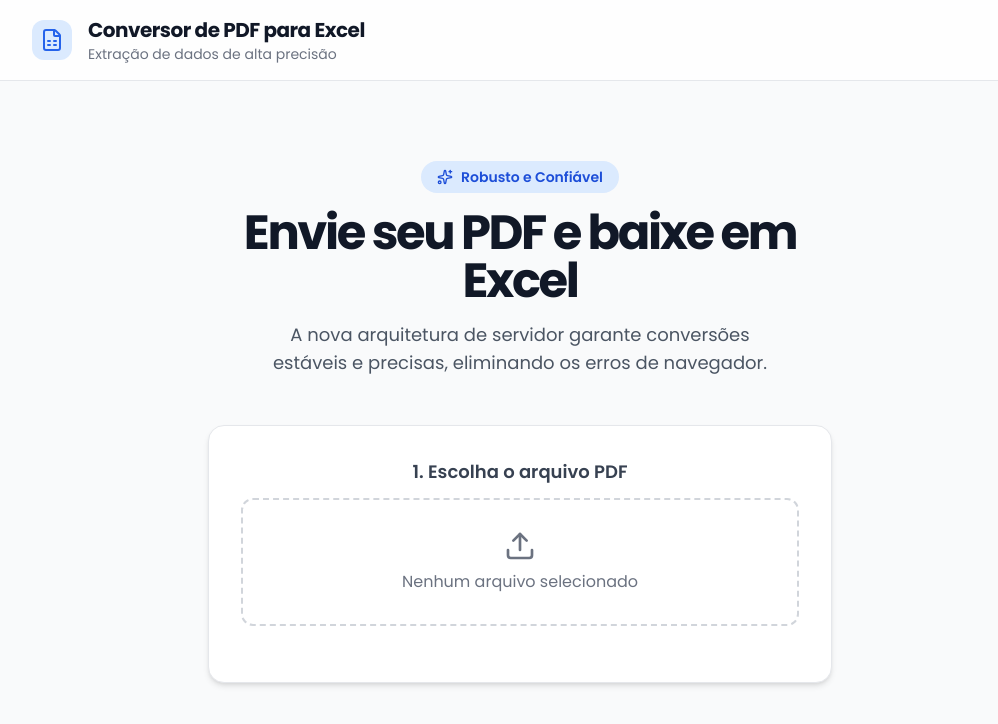
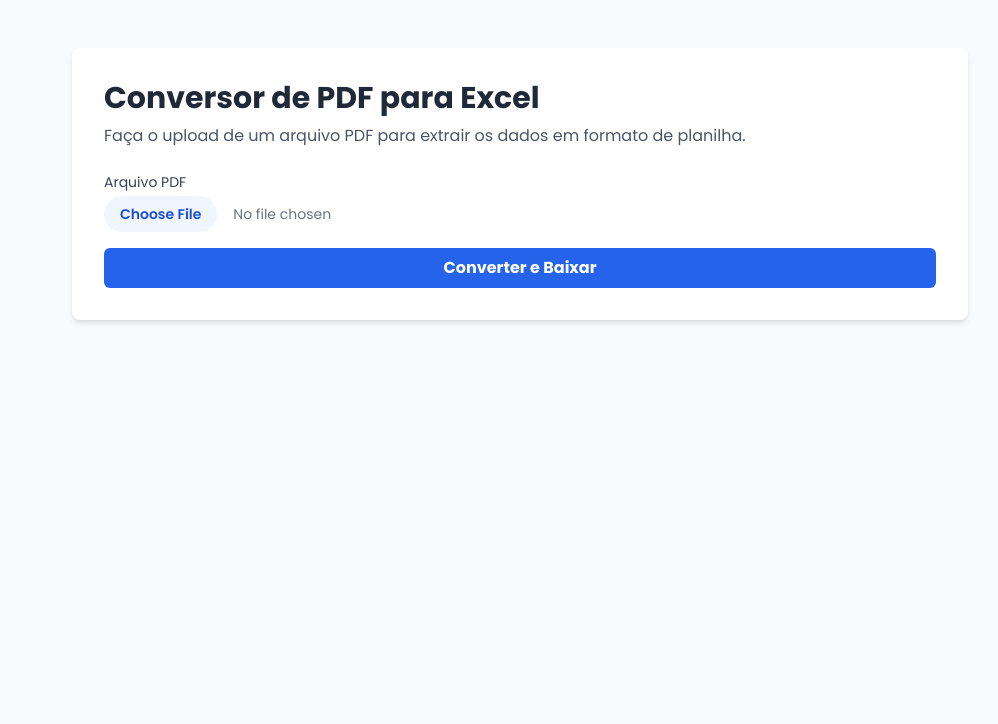
Before and after one commit to thiagogja27/conversorPDFtoExcel, a Next.js app: page / in a window 1280 px wide. Shown: the top 724 px of the page, without its empty margins (120-1118 px from the left). Built offline with nearby package versions, Linux system fonts and the light colour scheme.

Commit message:
feat: Add desmembre summary and include example PDF

```diff
--- a/app/actions.ts
+++ b/app/actions.ts
@@ -6,7 +6,12 @@ import pdf from 'pdf-parse';
 import * as XLSX from 'xlsx';
 import type { FormState } from './types';
 
-function processExtractedText(text: string): (string[])[] {
+function processExtractedText(text: string): {
+  aoaData: (string[])[],
+  desmembreCount: number,
+  desmembreRows: (string[])[],
+  desmembreRemetenteCount: Record<string, number>
+} {
   const convertWeightValue = (value: string): string => {
     if (!value) return '';
     const cleanedValue = value.replace(/\./g, '').replace(/,/g, '.');
@@ -18,15 +23,34 @@ function processExtractedText(text: string): (string[])[] {
     return finalValue.toString();
   };
 
-  const aoaData: (string[])[] = [
-    ['Seq.', 'Vagão', 'Num. CT-e', 'Tara', 'TU', 'TB', 'Ticket Tara', 'Ticket TU', 'Ticket TB', 'Mercadoria', 'Data Carregamento', 'Nota Fiscal (NF)', 'Chave NFE', 'Data NF', 'Peso Total NF', 'Peso Rateio', 'Remetente NF', 'Destinatário NF']
-  ];
+  const mainHeader = ['Seq.', 'Vagão', 'Num. CT-e', 'Tara', 'TU', 'TB', 'Ticket Tara', 'Ticket TU', 'Ticket TB', 'Mercadoria', 'Data Carregamento', 'Nota Fiscal (NF)', 'Chave NFE', 'Data NF', 'Peso Total NF', 'Peso Rateio', 'Remetente NF', 'Destinatário NF'];
+  const desmembreHeader = ['Vagão', 'TB', 'Chave NFE', 'Remetente NF', 'Data NF', 'Peso Rateio'];
+  const aoaData: (string[])[] = [mainHeader];
+  const desmembreRows: (string[])[] = [desmembreHeader];
+  const desmembreRemetenteCount: Record<string, number> = {};
 
   const recordSplitRegex = /^\s*(?=\d{1,3}\.?\s+[A-Z0-9-]{6,14})/m;
   const records = text.split(recordSplitRegex).filter(r => r.trim() !== '');
 
   const wagonRegex = /^(\d{1,3})\.?\s+([A-Z0-9-]{6,14})\s+(.*)/s;
   const nfBoundaryRegex = /(\S+)\s+([\d\s]{40,60})\s+(\d{2}\s*[/|-]\s*\d{2}\s*[/|-]\s*\d{2,4})/g;
+
+  const wagonCounts = new Map<string, number>();
+  const uniqueDesmembres = new Set<string>();
+
+  for (const record of records) {
+      const wagonMatch = record.match(wagonRegex);
+      if (wagonMatch) {
+          const rawPlate = wagonMatch[2].trim().toUpperCase();
+          const sanitizedPlate = rawPlate.replace(/O/g, '0').replace(/I/g, '1');
+          if ((wagonCounts.get(sanitizedPlate) || 0) > 0) {
+            uniqueDesmembres.add(sanitizedPlate);
+          }
+          wagonCounts.set(sanitizedPlate, (wagonCounts.get(sanitizedPlate) || 0) + 1);
+      }
+  }
+
+  const desmembreCount = uniqueDesmembres.size;
 
   for (const record of records) {
     const wagonMatch = record.match(wagonRegex);
@@ -35,7 +59,18 @@ function processExtractedText(text: string): (string[])[] {
     const seq = wagonMatch[1].trim();
     const rawPlate = wagonMatch[2].trim().toUpperCase();
     const sanitizedPlate = rawPlate.replace(/O/g, '0').replace(/I/g, '1');
-    const restOfRecord = wagonMatch[3] || '';
+    let restOfRecord = wagonMatch[3] || '';
+
+    const isDesmembre = uniqueDesmembres.has(sanitizedPlate);
+    const wagonDisplay = isDesmembre ? `${sanitizedPlate} (Desmembre)` : sanitizedPlate;
+
+    // --- DEFINITIVE UPSTREAM CLEANUP ---
+    const footerTerminator = /Tota(l)?|Qntd|Ticket|Recebemos|Assinatura/i;
+    const footerMatchIndex = restOfRecord.search(footerTerminator);
+    if (footerMatchIndex !== -1) {
+      restOfRecord = restOfRecord.substring(0, footerMatchIndex);
+    }
+    // --- END OF CLEANUP ---
 
     const allNfMatches = [...restOfRecord.matchAll(nfBoundaryRegex)];
     if (allNfMatches.length === 0) continue;
@@ -95,18 +130,7 @@ function processExtractedText(text: string): (string[])[] {
       const numNf = finalNfMatch[1].trim();
       const chaveNfe = finalNfMatch[2].replace(/\s/g, '');
       const dataNf = finalNfMatch[3].replace(/\s/g, '').replace(/-/g, '/');
-
-      let restOfNfRaw = finalNfMatch[4];
-
-      // DEFINITIVE TOLERANCE-ZERO CLEANUP:
-      // This regex finds the very first word that could belong to the footer.
-      const footerTerminator = /Tota(l)?|Qntd\. Vagões|Ticket|Recebemos este aviso|Assinatura do Agente/i;
-      const footerMatchIndex = restOfNfRaw.search(footerTerminator);
-
-      // If a footer term is found, cut the string off right there.
-      if (footerMatchIndex !== -1) {
-        restOfNfRaw = restOfNfRaw.substring(0, footerMatchIndex);
-      }
+      const restOfNfRaw = finalNfMatch[4];
 
       const restOfNfLine = restOfNfRaw.trim().split(/\s+/).filter(Boolean);
 
@@ -138,7 +162,7 @@ function processExtractedText(text: string): (string[])[] {
 
       if (isFirstNfForWagon) {
         const completeRow = [
-            seq, sanitizedPlate, numCte, tara, tu, tb, ticketTara, ticketTu, ticketTb, mercadoria, dataCarregamento,
+            seq, wagonDisplay, numCte, tara, tu, tb, ticketTara, ticketTu, ticketTb, mercadoria, dataCarregamento,
             numNf, chaveNfe, dataNf, pesoTotalNf, pesoRateio, remetenteNf, destinatarioNf
         ];
         aoaData.push(completeRow);
@@ -150,16 +174,24 @@ function processExtractedText(text: string): (string[])[] {
         ];
         aoaData.push(partialRow);
       }
+
+      if (isDesmembre) {
+        const desmembreSummaryRow = [wagonDisplay, tb, chaveNfe, remetenteNf, dataNf, pesoRateio];
+        desmembreRows.push(desmembreSummaryRow);
+        if (remetenteNf) {
+          desmembreRemetenteCount[remetenteNf] = (desmembreRemetenteCount[remetenteNf] || 0) + 1;
+        }
+      }
     }
   }
 
-  return aoaData;
+  return { aoaData, desmembreCount, desmembreRows, desmembreRemetenteCount };
 }
 
 export async function convertPdf(prevState: any, formData: FormData): Promise<FormState> {
   const file = formData.get('pdf') as File;
   if (!file || file.size === 0) {
-    return { message: 'Nenhum arquivo enviado. Por favor, selecione um PDF.' };
+    return { message: 'Nenhum arquivo enviado. Por favor, selecione um PDF.', tableData: null, desmembreCount: 0, desmembreRemetenteCount: {} };
   }
 
   try {
@@ -167,18 +199,28 @@ export async function convertPdf(prevState: any, formData: FormData): Promise<Fo
     const data = await pdf(buffer);
 
     if (!data.text || data.text.trim() === ''){
-      return { message: 'O PDF parece estar vazio ou contém apenas imagens. Não foi possível encontrar texto.' };
+      return { message: 'O PDF parece estar vazio ou contém apenas imagens. Não foi possível encontrar texto.', tableData: null, desmembreCount: 0, desmembreRemetenteCount: {} };
     }
 
-    const extractedData = processExtractedText(data.text);
+    const { aoaData, desmembreCount, desmembreRows, desmembreRemetenteCount } = processExtractedText(data.text);
 
-    if (extractedData.length <= 1) {
-      return { message: 'Não foi possível extrair dados estruturados do PDF. Verifique se o formato do arquivo corresponde ao esperado.' };
+    if (aoaData.length <= 1) {
+      return {
+        message: 'Não foi possível extrair dados estruturados do PDF. Verifique se o formato do arquivo corresponde ao esperado.',
+        tableData: null,
+        desmembreCount: 0,
+        desmembreRemetenteCount: {}
+      };
     }
 
-    const ws = XLSX.utils.aoa_to_sheet(extractedData);
     const wb = XLSX.utils.book_new();
+    const ws = XLSX.utils.aoa_to_sheet(aoaData);
     XLSX.utils.book_append_sheet(wb, ws, 'Dados');
+
+    if (desmembreRows.length > 1) {
+      const wsDesmembre = XLSX.utils.aoa_to_sheet(desmembreRows);
+      XLSX.utils.book_append_sheet(wb, wsDesmembre, 'Desmembres');
+    }
 
     const excelBuffer = XLSX.write(wb, { bookType: 'xlsx', type: 'buffer' });
     const base64Data = (excelBuffer as Buffer).toString('base64');
@@ -187,11 +229,19 @@ export async function convertPdf(prevState: any, formData: FormData): Promise<Fo
     return {
       message: 'Arquivo processado com sucesso!',
       fileData: base64Data,
-      fileName: outputFileName
+      fileName: outputFileName,
+      tableData: aoaData,
+      desmembreCount: desmembreCount,
+      desmembreRemetenteCount: desmembreRemetenteCount
     };
 
   } catch (error) {
     console.error(error);
-    return { message: 'Ocorreu um erro inesperado no servidor durante o processamento do PDF.' };
+    return {
+      message: 'Ocorreu um erro inesperado no servidor durante o processamento do PDF.',
+      tableData: null,
+      desmembreCount: 0,
+      desmembreRemetenteCount: {}
+    };
   }
 }
--- a/app/page.tsx
+++ b/app/page.tsx
@@ -1,166 +1,129 @@
 'use client';
 
-import { useState, useEffect } from 'react';
-import { useFormState, useFormStatus } from 'react-dom';
+import { useFormState } from 'react-dom';
+import { useEffect, useRef, useState } from 'react';
 import { convertPdf } from './actions';
 import type { FormState } from './types';
-import { Upload, Download, RefreshCw, FileSpreadsheet, Sparkles, Loader2, AlertTriangle, CheckCircle2 } from 'lucide-react';
 
+// Função para baixar o arquivo a partir dos dados base64
+function downloadBase64File(base64Data: string, fileName: string) {
+  const linkSource = `data:application/vnd.openxmlformats-officedocument.spreadsheetml.sheet;base64,${base64Data}`;
+  const downloadLink = document.createElement('a');
+  downloadLink.href = linkSource;
+  downloadLink.download = fileName;
+  downloadLink.click();
+}
+
+export default function Home() {
   const initialState: FormState = {
     message: '',
+    tableData: null,
+    desmembreCount: 0,
+    desmembreRemetenteCount: {}
   };
-
-function SubmitButton() {
-  const { pending } = useFormStatus();
-  return (
-    <button
-      type="submit"
-      disabled={pending}
-      className="w-full h-14 text-lg font-semibold rounded-xl bg-primary text-primary-foreground disabled:bg-primary/80 flex items-center justify-center gap-3 transition-all duration-300 ease-in-out transform hover:scale-105 active:scale-100"
-    >
-      {pending ? (
-        <><Loader2 className="w-6 h-6 animate-spin" /> Processando...</>
-      ) : (
-        'Converter para Excel'
-      )}
-    </button>
-  );
-}
-
-export default function ConverterPage() {
-  const [state, formAction] = useFormState(convertPdf, initialState);
-  const [file, setFile] = useState<File | null>(null);
-  const [fileName, setFileName] = useState('Nenhum arquivo selecionado');
-  const [showSuccess, setShowSuccess] = useState(false);
+  const [formState, formAction] = useFormState(convertPdf, initialState);
+  const [tableData, setTableData] = useState<(string[])[] | null>(null);
+  const formRef = useRef<HTMLFormElement>(null);
 
   useEffect(() => {
-    if (state.fileData && state.fileName) {
-      const byteCharacters = atob(state.fileData);
-      const byteNumbers = new Array(byteCharacters.length);
-      for (let i = 0; i < byteCharacters.length; i++) {
-        byteNumbers[i] = byteCharacters.charCodeAt(i);
+    if (formState.fileData && formState.fileName) {
+      downloadBase64File(formState.fileData, formState.fileName);
+      // Limpa o formulário após o sucesso
+      formRef.current?.reset();
     }
-      const byteArray = new Uint8Array(byteNumbers);
-      const blob = new Blob([byteArray], { type: 'application/vnd.openxmlformats-officedocument.spreadsheetml.sheet' });
+    // Atualiza os dados da tabela independentemente do download
+    if (formState.tableData) {
+      setTableData(formState.tableData);
+    } else {
+      // Limpa a tabela se não houver dados (ex: erro ou novo upload)
+      setTableData(null);
+    }
+  }, [formState]);
 
-      const link = document.createElement('a');
-      link.href = URL.createObjectURL(blob);
-      link.download = state.fileName;
-      document.body.appendChild(link);
-      link.click();
-      document.body.removeChild(link);
-
-      setShowSuccess(true);
-    }
-  }, [state.fileData, state.fileName]);
-
-  const handleFileChange = (event: React.ChangeEvent<HTMLInputElement>) => {
-    const selectedFile = event.target.files?.[0];
-    if (selectedFile) {
-      setFile(selectedFile);
-      setFileName(selectedFile.name);
-      setShowSuccess(false); // Reset success state
-    }
-  };
-
-  const handleReset = () => {
-    setFile(null);
-    setFileName('Nenhum arquivo selecionado');
-    const fileInput = document.getElementById('pdf-upload') as HTMLInputElement;
-    if(fileInput) fileInput.value = '';
-    setShowSuccess(false);
-    // We don't need to reload the page anymore, just reset the client state
-  };
+  const header = tableData ? tableData[0] : [];
+  const body = tableData ? tableData.slice(1) : [];
 
   return (
-    <div className="min-h-screen bg-gray-50 text-gray-800">
-      <header className="border-b border-gray-200 bg-white/80 backdrop-blur-sm sticky top-0 z-20">
-        <div className="max-w-5xl mx-auto px-6 py-4 flex items-center gap-4">
-          <div className="p-2 rounded-xl bg-blue-100">
-            <FileSpreadsheet className="w-6 h-6 text-blue-600" />
-          </div>
+    <main className="flex min-h-screen flex-col items-center p-12 bg-gray-50">
+      <div className="w-full max-w-4xl bg-white p-8 rounded-lg shadow-md">
+        <h1 className="text-3xl font-bold text-gray-800 mb-2">Conversor de PDF para Excel</h1>
+        <p className="text-gray-600 mb-6">Faça o upload de um arquivo PDF para extrair os dados em formato de planilha.</p>
+
+        <form ref={formRef} action={formAction} className="space-y-4">
           <div>
-            <h1 className="text-xl font-bold text-gray-900 tracking-tight">Conversor de PDF para Excel</h1>
-            <p className="text-sm text-gray-500">Extração de dados de alta precisão</p>
-          </div>
-        </div>
-      </header>
-
-      <main className="max-w-2xl mx-auto px-6 py-12 md:py-20">
-        <div className="text-center mb-12">
-            <div className="inline-flex items-center gap-2 px-4 py-1.5 rounded-full bg-blue-100 text-blue-700 text-sm font-semibold mb-4">
-                <Sparkles className="w-4 h-4" />
-                Robusto e Confiável
-            </div>
-            <h2 className="text-4xl md:text-5xl font-extrabold text-gray-900 tracking-tighter mb-4">
-                Envie seu PDF e baixe em Excel
-            </h2>
-            <p className="text-lg text-gray-600 max-w-lg mx-auto">
-                A nova arquitetura de servidor garante conversões estáveis e precisas, eliminando os erros de navegador.
-            </p>
-        </div>
-
-        <div className="bg-white rounded-2xl border border-gray-200 shadow-md p-8 transition-all duration-500">
-          {!showSuccess ? (
-            <form action={formAction}>
-              <div className="mb-6">
-                <label htmlFor="pdf-upload" className="block text-lg font-semibold text-gray-700 mb-3 text-center">1. Escolha o arquivo PDF</label>
-                <div className="relative">
+            <label htmlFor="pdf" className="block text-sm font-medium text-gray-700 mb-1">Arquivo PDF</label>
             <input
               type="file"
               name="pdf"
-                    id="pdf-upload"
-                    className="absolute inset-0 w-full h-full opacity-0 cursor-pointer"
-                    onChange={handleFileChange}
+              id="pdf"
               accept=".pdf"
               required
+              className="block w-full text-sm text-gray-500 file:mr-4 file:py-2 file:px-4 file:rounded-full file:border-0 file:text-sm file:font-semibold file:bg-blue-50 file:text-blue-700 hover:file:bg-blue-100"
             />
-                  <div className="w-full h-32 border-2 border-dashed border-gray-300 rounded-xl flex flex-col items-center justify-center text-gray-500 transition-colors duration-300 hover:border-blue-500 hover:bg-blue-50">
-                    <Upload className="w-8 h-8 mb-2" />
-                    <span className="font-medium text-center px-2">{fileName}</span>
           </div>
-                </div>
+          <button
+            type="submit"
+            className="w-full bg-blue-600 text-white font-bold py-2 px-4 rounded-md hover:bg-blue-700 focus:outline-none focus:ring-2 focus:ring-blue-500 focus:ring-opacity-50 transition-colors"
+          >
+            Converter e Baixar
+          </button>
+        </form>
+
+        {formState.message && (
+          <p className={`mt-4 text-sm ${formState.fileData ? 'text-green-600' : 'text-red-600'}`}>
+            {formState.message}
+          </p>
+        )}
       </div>
 
-              {file && (
-                <div className="mt-8">
-                  <label className="block text-lg font-semibold text-gray-700 mb-3 text-center">2. Inicie a conversão</label>
-                  <SubmitButton />
+      {tableData && body.length > 0 && (
+        <div className="w-full max-w-7xl mt-8">
+            {formState.desmembreCount && formState.desmembreCount > 0 && (
+                <div className="bg-blue-50 p-4 rounded-lg mb-6 border border-blue-200">
+                    <h3 className="text-lg font-bold text-blue-800">Resumo de Desmembres</h3>
+                    <p className="text-blue-700 mt-2"><strong>Total de Vagões Desmembrados:</strong> {formState.desmembreCount}</p>
+                    {formState.desmembreRemetenteCount && Object.keys(formState.desmembreRemetenteCount).length > 0 && (
+                        <div className="mt-2">
+                            <p className="font-semibold text-blue-700">Ocorrências por Remetente:</p>
+                            <ul className="list-disc list-inside text-blue-600 mt-1">
+                                {Object.entries(formState.desmembreRemetenteCount).map(([remetente, count]) => (
+                                    <li key={remetente}><strong>{remetente}:</strong> {count} ocorrência(s)</li>
+                                ))}
+                            </ul>
                         </div>
                     )}
-            </form>
-          ) : (
-            <div className="text-center space-y-6 py-8">
-              <CheckCircle2 className="w-16 h-16 text-green-500 mx-auto animate-pulse" />
-              <div>
-                <h3 className="text-2xl font-bold text-gray-900">Download Iniciado!</h3>
-                <p className="text-gray-600 mt-1">Seu arquivo Excel foi gerado e o download começou.</p>
                 </div>
-              <div className="flex flex-col sm:flex-row gap-4 justify-center pt-4">
-                  <button
-                    onClick={handleReset}
-                    className="w-full sm:w-auto h-12 px-8 text-lg font-semibold rounded-xl bg-gray-200 text-gray-700 flex items-center justify-center gap-3 transition-all duration-300 ease-in-out transform hover:bg-gray-300 active:bg-gray-400"
-                  >
-                    <RefreshCw className="w-5 h-5" />
-                    Converter Outro Arquivo
-                  </button>
+            )}
+            <h2 className="text-2xl font-bold text-gray-800 mb-4">Dados Extraídos</h2>
+            <div className="overflow-x-auto bg-white rounded-lg shadow-md">
+                <table className="min-w-full divide-y divide-gray-200">
+                    <thead className="bg-gray-50">
+                        <tr>
+                            {header.map((col, index) => (
+                                <th key={index} className="px-6 py-3 text-left text-xs font-medium text-gray-500 uppercase tracking-wider whitespace-nowrap">
+                                    {col}
+                                </th>
+                            ))}
+                        </tr>
+                    </thead>
+                    <tbody className="bg-white divide-y divide-gray-200">
+                        {body.map((row, rowIndex) => {
+                            const isDesmembre = row[1]?.includes('(Desmembre)');
+                            return (
+                                <tr key={rowIndex} className={isDesmembre ? 'bg-yellow-100' : ''}>
+                                    {row.map((cell, cellIndex) => (
+                                        <td key={cellIndex} className="px-6 py-4 whitespace-nowrap text-sm text-gray-700">
+                                            {cell}
+                                        </td>
+                                    ))}
+                                </tr>
+                            );
+                        })}
+                    </tbody>
+                </table>
             </div>
         </div>
       )}
-
-          {state.message && !state.fileData && (
-             <div className="mt-6 bg-red-50 border-l-4 border-red-400 p-4 rounded-md">
-                <div className="flex items-center">
-                    <AlertTriangle className="h-6 w-6 text-red-600 mr-3" />
-                    <div>
-                        <p className="font-bold text-red-800">Ocorreu um Erro</p>
-                        <p className="text-sm text-red-700">{state.message}</p>
-                    </div>
-                </div>
-            </div>
-          )}
-        </div>
     </main>
-    </div>
   );
 }
```
Also changed, not shown: app/types.ts (+8 -6 lines), 2 other files (tests, documents, lock files or other folders). Lines whose indentation alone changed are shown as unchanged.
